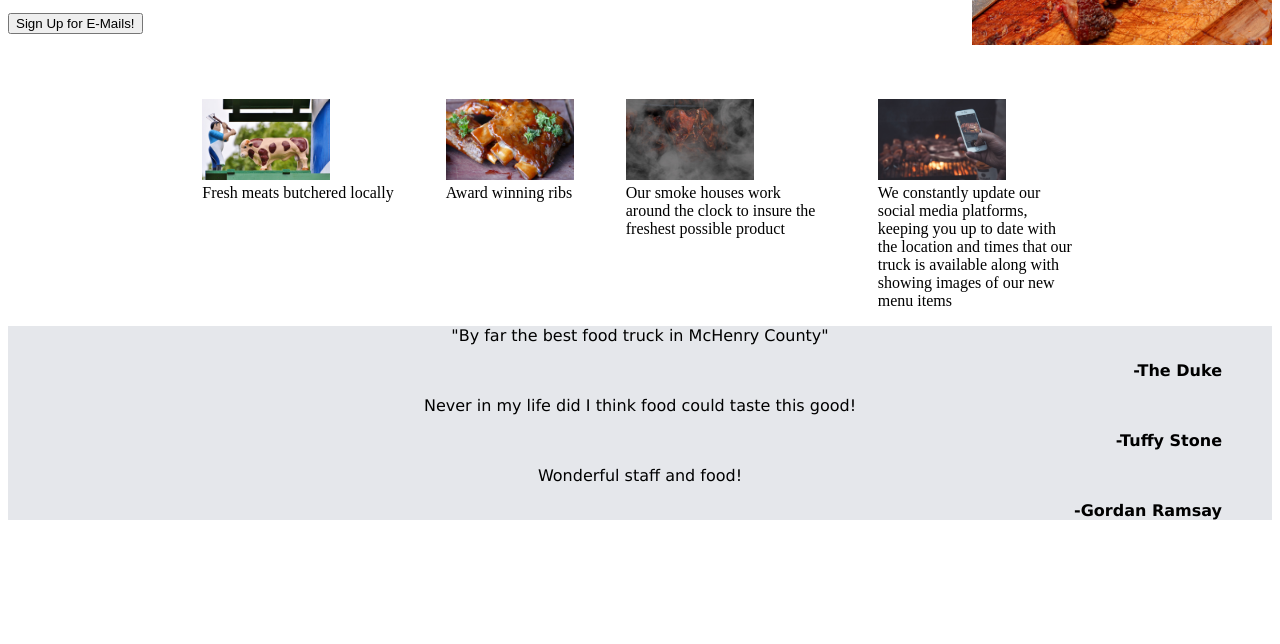
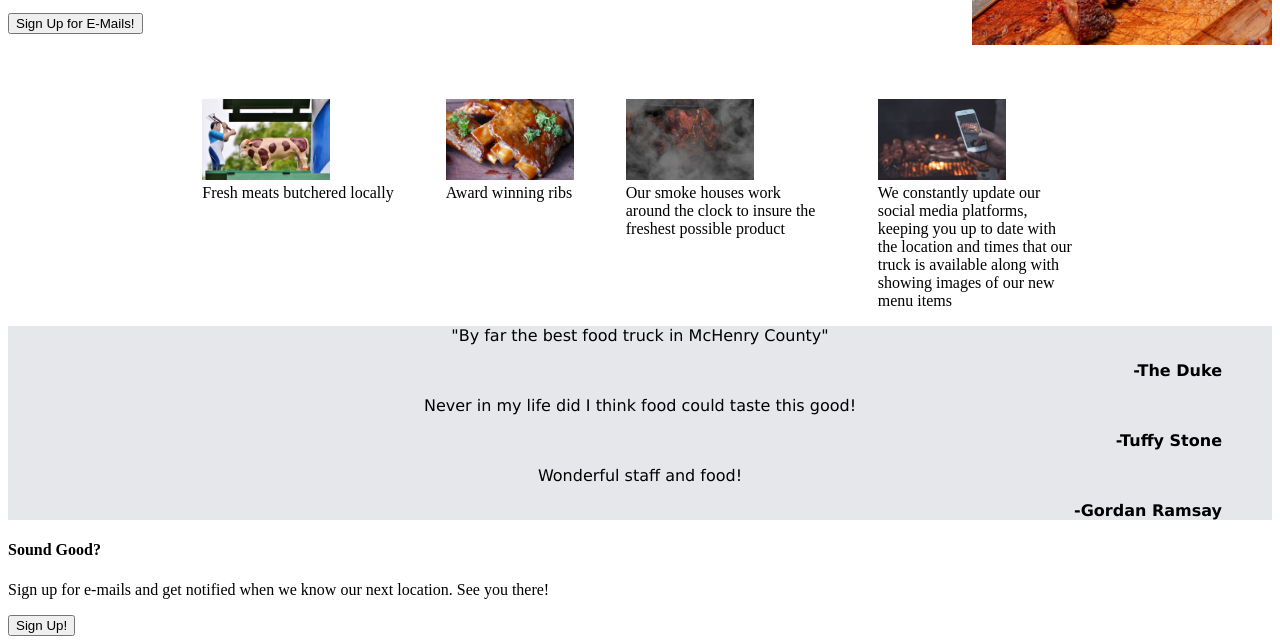
Before and after one commit to cookedmoon/Landing-Page, a plain HTML site: page index.html in a window 1280 px wide. Shown: the part 295-939 px from the top of the page. Before the commit the page ends 831 px from the top, so only its background shows below. Drawn offline with Linux system fonts and the light colour scheme.

Commit message:
Add footer

```diff
--- a/index.html
+++ b/index.html
@@ -72,5 +72,13 @@
     </div>
 
 <!-- Footer -->
+    <div class="footer">
+        <h4 class="footer_title">Sound Good?</h4>
+        <p class="footer_text">Sign up for e-mails and get notified when we know our next
+            location. See you there!
+        </p>
+        <button class="footer_button">Sign Up!</button>
+    </div>
+
 </body>
 </html>
```
